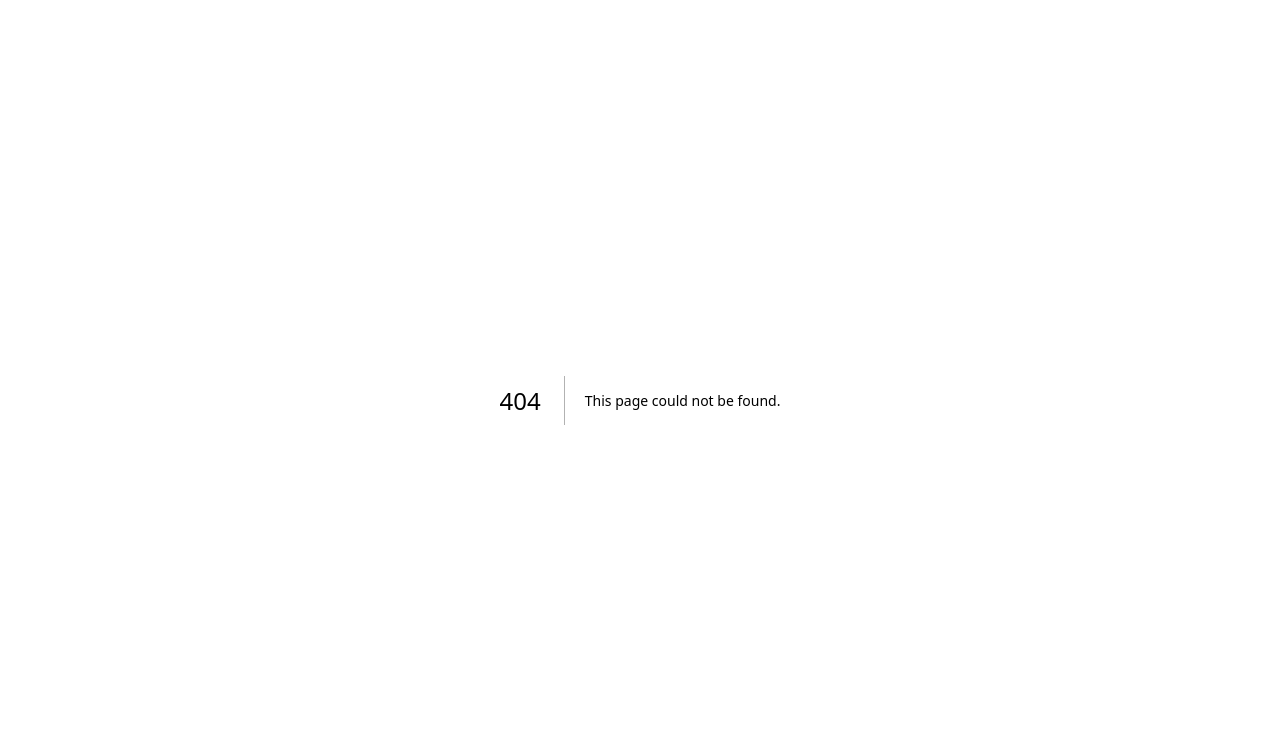
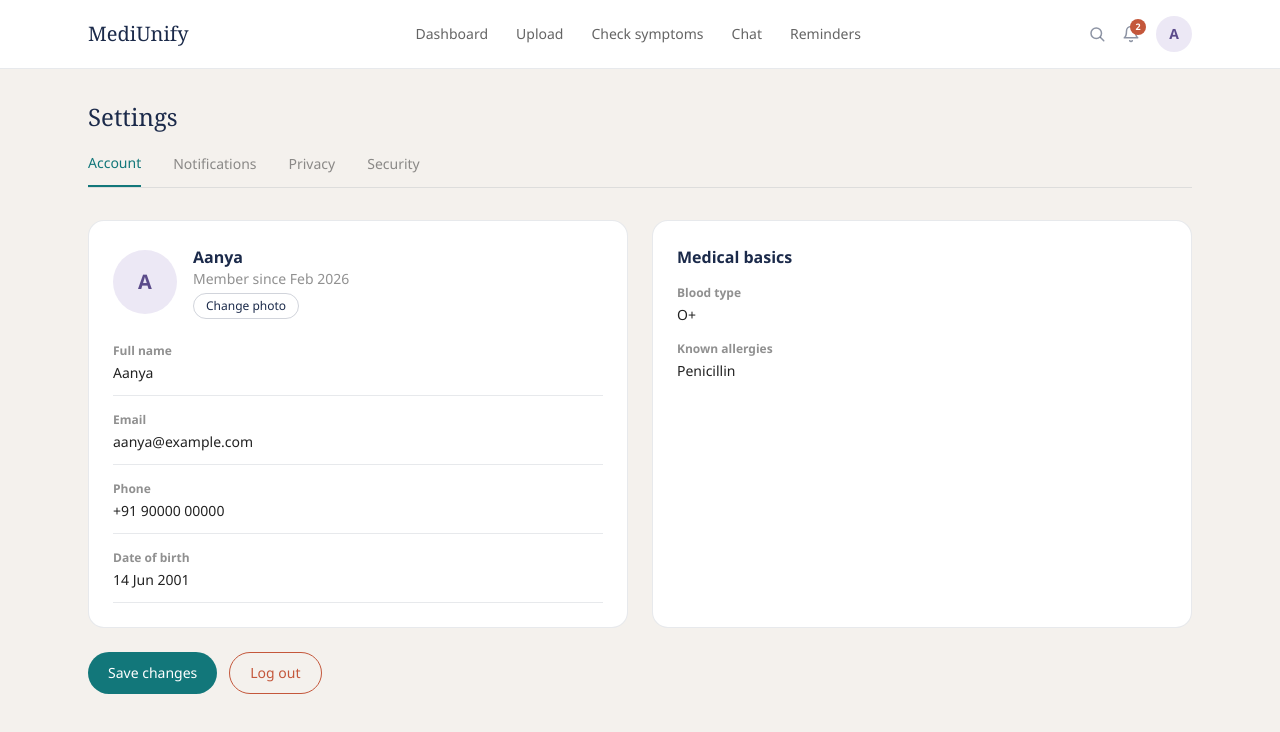
Before and after one commit to bulbul-18/mediunify, a Next.js app: page /profile in a window 1280 px wide. Before the commit this address had no page. Shown: the top 732 px of the page. Built offline with nearby package versions, Linux system fonts and the light colour scheme.

Commit message:
Add the profile page and map it to icon

```diff
--- /dev/null
+++ b/src/app/profile/page.tsx
@@ -0,0 +1,104 @@
+"use client";
+
+import { useState } from "react";
+import { AppNavbar } from "@/components/AppNavbar";
+
+const TABS = ["Account", "Notifications", "Privacy", "Security"];
+
+const FIELDS = [
+  { label: "Full name", value: "Aanya" },
+  { label: "Email", value: "aanya@example.com" },
+  { label: "Phone", value: "+91 90000 00000" },
+  { label: "Date of birth", value: "14 Jun 2001" },
+];
+
+const MEDICAL_BASICS = [
+  { label: "Blood type", value: "O+" },
+  { label: "Known allergies", value: "Penicillin" },
+];
+
+export default function ProfilePage() {
+  const [tab, setTab] = useState("Account");
+
+  return (
+    <div className="min-h-full bg-background">
+      <AppNavbar />
+
+      <div className="mx-auto w-full max-w-6xl px-6 py-8">
+        <p className="font-display text-2xl text-navy">Settings</p>
+
+        <div className="mt-5 flex gap-8 border-b border-navy/10">
+          {TABS.map((t) => (
+            <button
+              key={t}
+              onClick={() => setTab(t)}
+              className={
+                "pb-3 text-sm font-medium " +
+                (tab === t
+                  ? "border-b-2 border-teal text-teal"
+                  : "text-foreground/50 hover:text-navy")
+              }
+            >
+              {t}
+            </button>
+          ))}
+        </div>
+
+        {tab !== "Account" ? (
+          <div className="mt-8 rounded-2xl border border-navy/10 bg-white p-8 text-center text-sm text-foreground/50">
+            {tab} settings coming soon.
+          </div>
+        ) : (
+          <>
+            <div className="mt-8 grid gap-6 lg:grid-cols-[1fr_1fr]">
+              <div className="rounded-2xl border border-navy/10 bg-white p-6">
+                <div className="flex items-center gap-4">
+                  <div className="flex h-16 w-16 items-center justify-center rounded-full bg-purple-light text-xl font-bold text-purple">
+                    A
+                  </div>
+                  <div>
+                    <p className="font-semibold text-navy">Aanya</p>
+                    <p className="text-sm text-foreground/50">Member since Feb 2026</p>
+                    <button className="mt-1 rounded-full border border-navy/20 px-3 py-1 text-xs font-medium text-navy hover:bg-navy/5">
+                      Change photo
+                    </button>
+                  </div>
+                </div>
+
+                <div className="mt-6 space-y-4">
+                  {FIELDS.map((f) => (
+                    <div key={f.label} className="border-b border-navy/10 pb-3">
+                      <p className="text-xs font-semibold text-foreground/50">{f.label}</p>
+                      <p className="mt-1 text-sm text-foreground">{f.value}</p>
+                    </div>
+                  ))}
+                </div>
+              </div>
+
+              <div className="rounded-2xl border border-navy/10 bg-white p-6">
+                <h3 className="font-semibold text-navy">Medical basics</h3>
+                <div className="mt-4 space-y-4">
+                  {MEDICAL_BASICS.map((f) => (
+                    <div key={f.label}>
+                      <p className="text-xs font-semibold text-foreground/50">{f.label}</p>
+                      <p className="mt-1 text-sm text-foreground">{f.value}</p>
+                    </div>
+                  ))}
+                </div>
+              </div>
+            </div>
+
+            <div className="mt-6 flex gap-3">
+              <button className="rounded-full bg-teal px-5 py-2.5 text-sm font-medium text-white hover:bg-teal-dark">
+                Save changes
+              </button>
+              <button className="rounded-full border border-coral px-5 py-2.5 text-sm font-medium text-coral hover:bg-coral-light">
+                Log out
+              </button>
+            </div>
+          </>
+        )}
+      </div>
+    </div>
+  );
+}
--- a/src/components/AppNavbar.tsx
+++ b/src/components/AppNavbar.tsx
@@ -50,9 +50,12 @@ export function AppNavbar({ active }: { active?: string }) {
               2
             </span>
           </button>
-          <div className="flex h-9 w-9 items-center justify-center rounded-full bg-purple-light text-sm font-bold text-purple">
+                   <Link
+            href="/profile"
+            className="flex h-9 w-9 items-center justify-center rounded-full bg-purple-light text-sm font-bold text-purple hover:opacity-80"
+          >
             A
-          </div>
+          </Link>
         </div>
       </div>
     </header>
```
